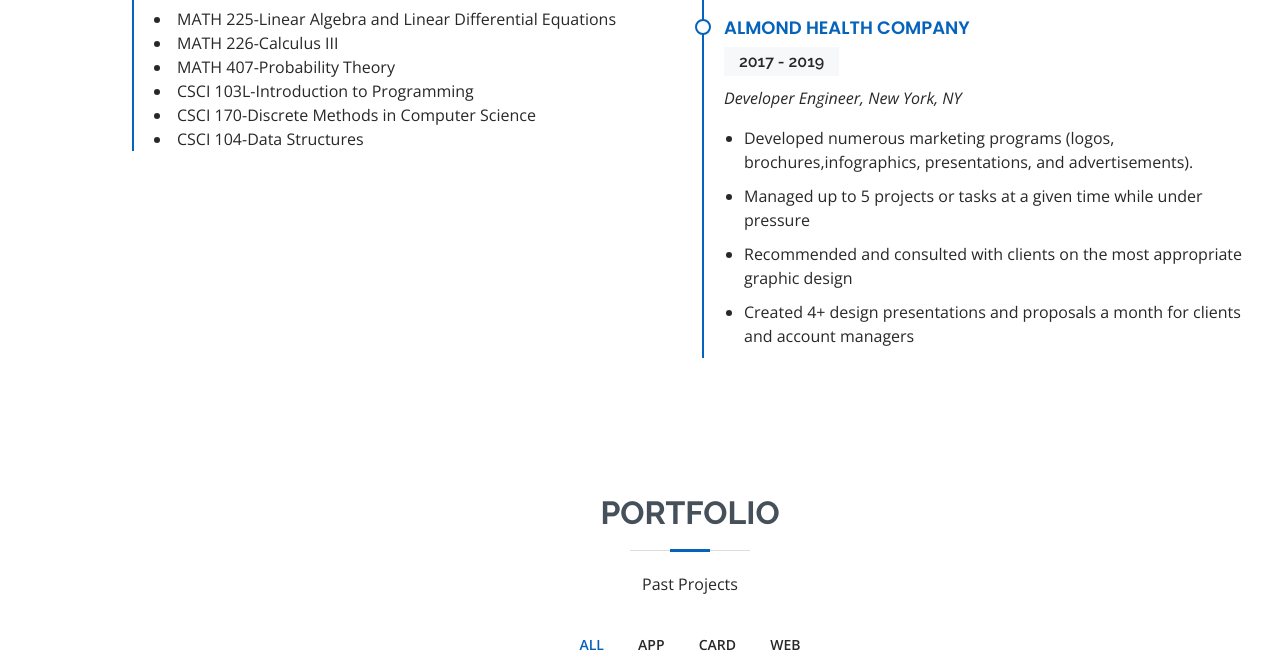
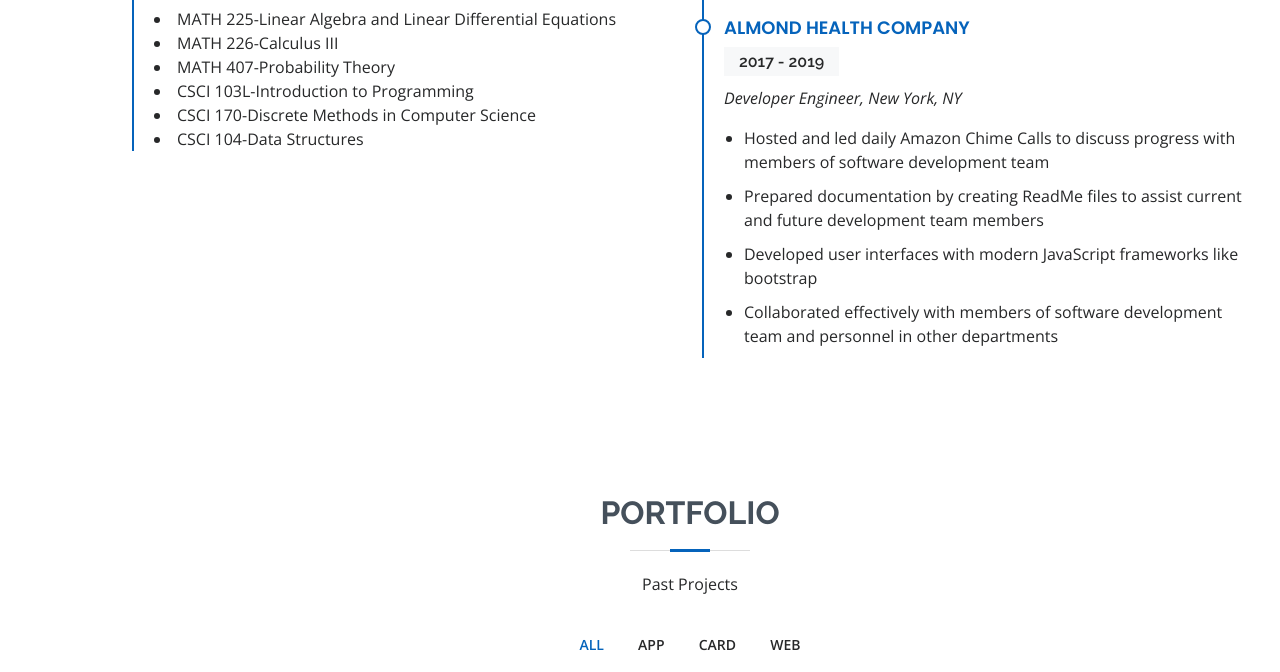
Before and after one commit to shakeel1220/Shakeel-s-Portfolio, a plain HTML site: page index.html in a window 1280 px wide. Shown: the part 2524-3196 px from the top of the page. Drawn offline with nearby package versions, Linux system fonts and the light colour scheme.

Commit message:
seventh commit

```diff
--- a/index.html
+++ b/index.html
@@ -288,10 +288,10 @@
               <h5>2017 - 2019</h5>
               <p><em>Developer Engineer, New York, NY</em></p>
               <ul>
-                <li>Developed numerous marketing programs (logos, brochures,infographics, presentations, and advertisements).</li>
-                <li>Managed up to 5 projects or tasks at a given time while under pressure</li>
-                <li>Recommended and consulted with clients on the most appropriate graphic design</li>
-                <li>Created 4+ design presentations and proposals a month for clients and account managers</li>
+                <li>Hosted and led daily Amazon Chime Calls to discuss progress with members of software development team</li>
+                <li>Prepared documentation by creating ReadMe files to assist current and future development team members</li>
+                <li>Developed user interfaces with modern JavaScript frameworks like bootstrap</li>
+                <li>Collaborated effectively with members of software development team and personnel in other departments</li>
               </ul>
             </div>
           </div>
```
